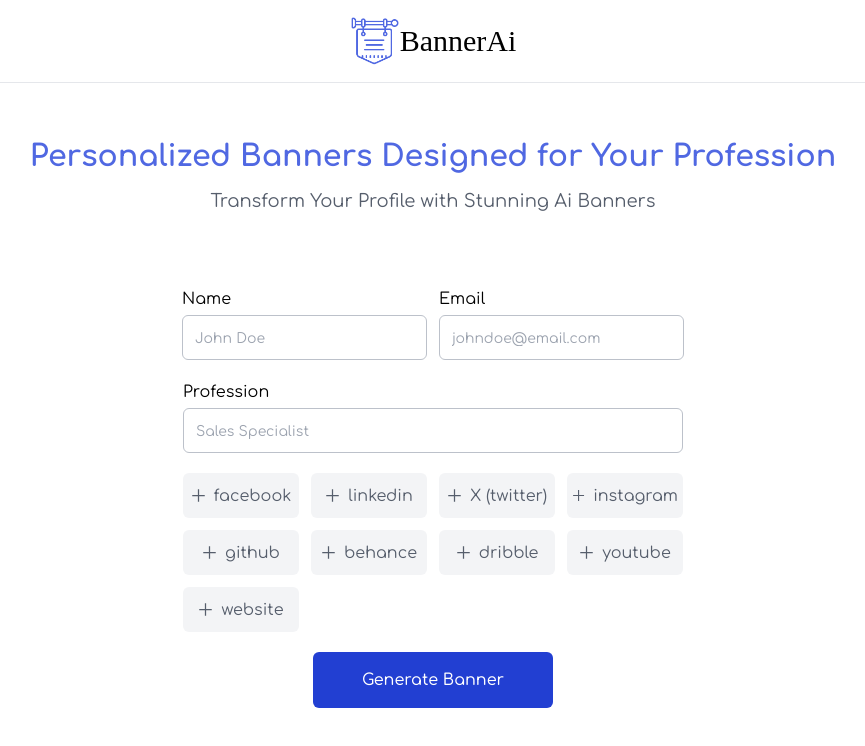
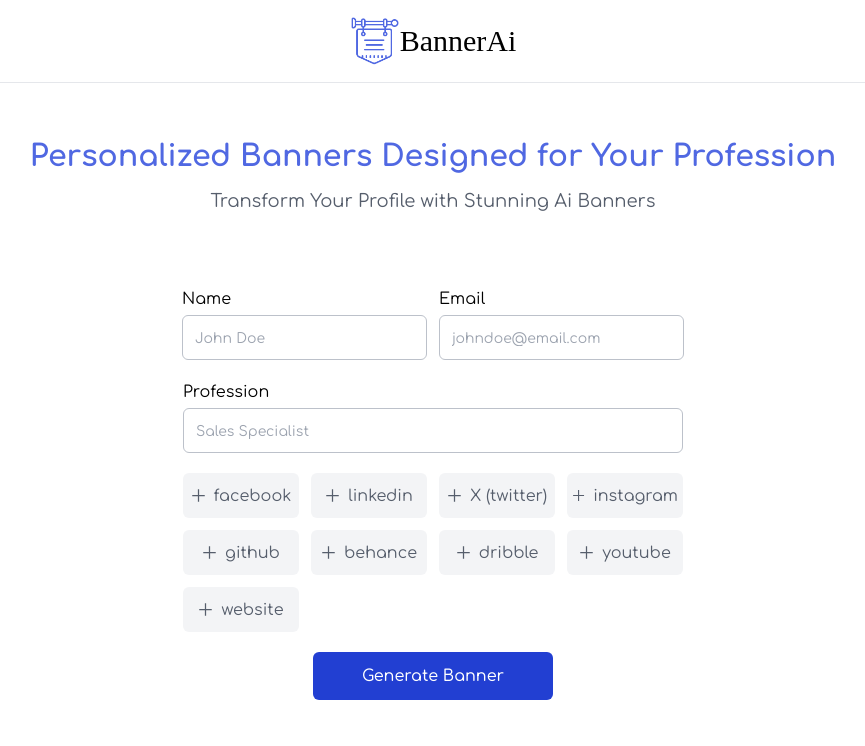
Before and after one commit to okhuaroboosayuki/BannerAi, a React (Vite) app: page / in a window 1280 px wide. Shown: the top 746 px of the page, without its empty margins (207-1072 px from the left). Built offline with nearby package versions, Linux system fonts and the light colour scheme; a web font is replaced by a local one.

Commit message:
adjust button padding in index.css for improved styling

```diff
--- a/src/index.css
+++ b/src/index.css
@@ -46,7 +46,7 @@
   }
 
   .button {
-    @apply p-4 font-medium text-center capitalize rounded-md transition-500-in-out w-60;
+    @apply p-3 font-medium text-center capitalize rounded-md transition-500-in-out w-60;
   }
 
   .pry-button {
```
